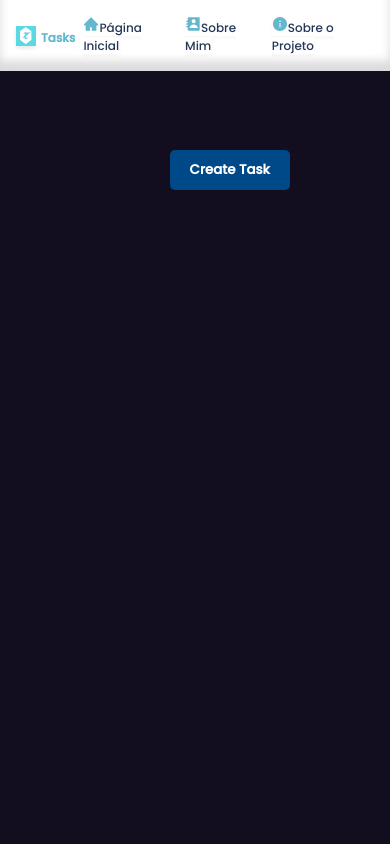
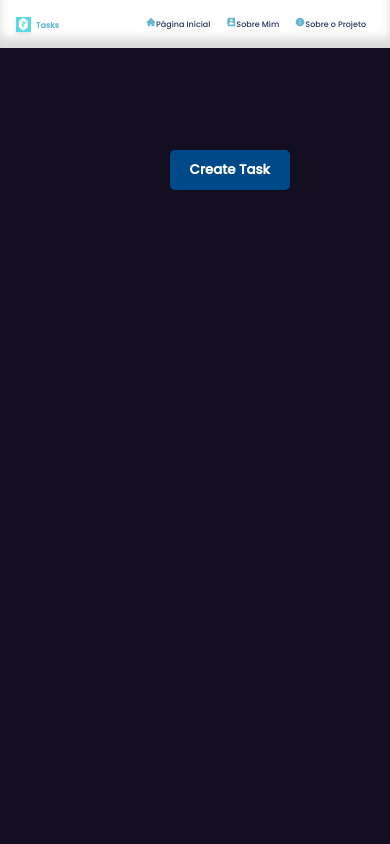
Before and after one commit to GuilhermeGomesti1/MyApiSystem, a Next.js app: page /tasks in a window 390 px wide. Shown: the top 844 px of the page. Built offline with nearby package versions, Linux system fonts and the light colour scheme.

Commit message:
Update styles.module.css

```diff
--- a/src/components/header/styles.module.css
+++ b/src/components/header/styles.module.css
@@ -85,21 +85,22 @@
   .header {
     flex-direction: row;
     padding: 1rem;
+    margin-bottom: 2rem;
   }
 
   .logo {
-    width: 20px; /* Tornando o logo um pouco menor */
-    height: 20px;
+    width: 15px; /* Tornando o logo um pouco menor */
+    height: 15px;
   }
 
   .headerh2 {
-    font-size: 12px; /* Tornando o texto do cabeçalho um pouco menor */
-    padding-top: 5px;
+    font-size: 8px; /* Tornando o texto do cabeçalho um pouco menor */
+    padding-top: 4px;
   }
 
   .navList {
     margin-left: auto; /* Movendo a lista de navegação para a direita */
-    font-size: 12px;
+    font-size: 8px;
   }
 
   .navItem {
@@ -109,6 +110,6 @@
   .homeIcon,
   .sobreMimIcon,
   .sobreProjeto {
-    font-size: 16px; /* Tornando os ícones um pouco menores */
+    font-size: 10px; /* Tornando os ícones um pouco menores */
   }
 }
```
